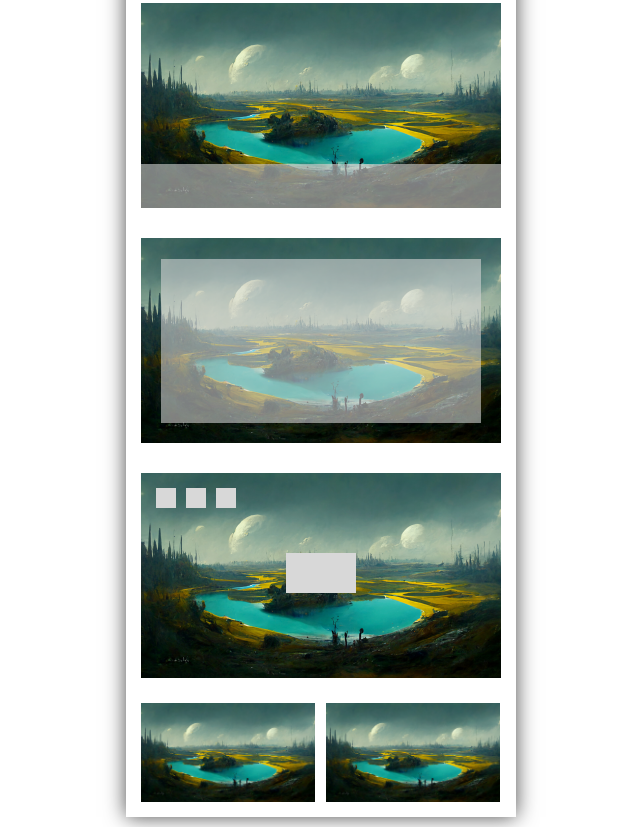
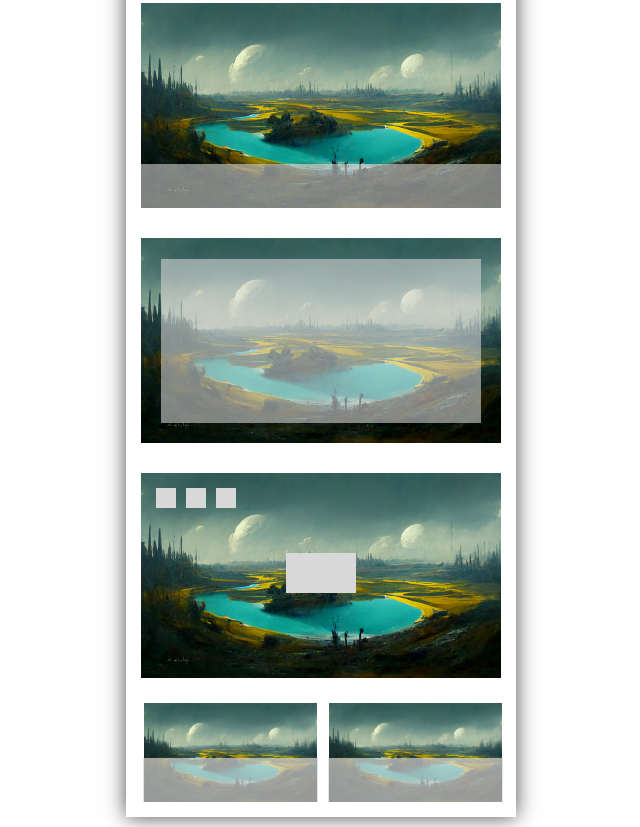
Before and after one commit to GLucile/position-1, a website built with Parcel: page src/index.html in a window 1280 px wide. Shown: the part 302-1129 px from the top of the page, without its empty margins (319-959 px from the left). Built offline with nearby package versions, Linux system fonts and the light colour scheme.

Commit message:
Code css position-5 little banners

```diff
--- a/src/css/main.css
+++ b/src/css/main.css
@@ -164,4 +164,23 @@ body {
   justify-content: space-around;
   margin: 10px 8px 10px 12px;
   padding-bottom: 15px;
+  position: relative;
 }
+
+.little-banner {
+  opacity: 0.7;
+  background: #D8D8D8;
+  padding: 22px 87.5px;
+}
+
+.lb-1 {
+  position: absolute;
+  bottom: 15px;
+  left: 5px;
+}
+
+.lb-2 {
+  position: absolute;
+  bottom: 15px;
+  right: 5px;
+}
--- a/src/index.html
+++ b/src/index.html
@@ -32,9 +32,9 @@
     </div>
     <div class="position-5">
       <img src="./img/image.webp" alt="lake">
-      <div class="little-banner"></div>
+      <div class="little-banner lb-1"></div>
       <img src="./img/image.webp" alt="lake">
-      <div class="little-banner"></div>
+      <div class="little-banner lb-2"></div>
     </div>
     <div class="circle-red"></div>
     <script src="js/main.js" type="module"></script>
```
